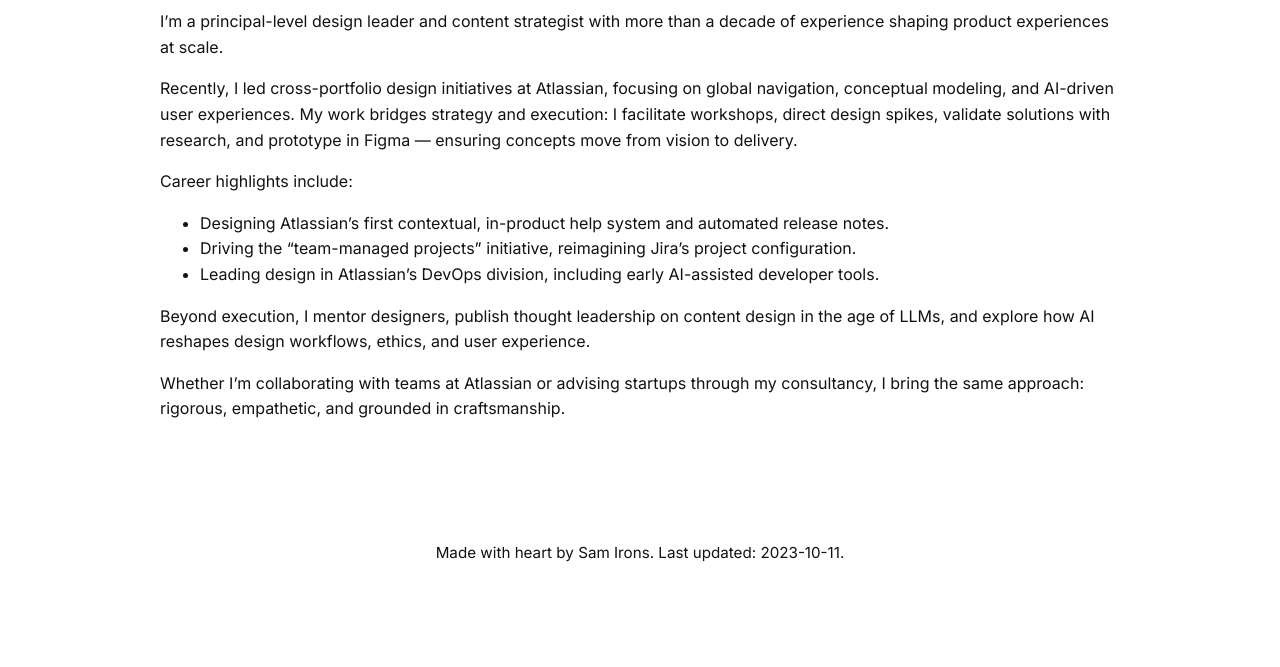
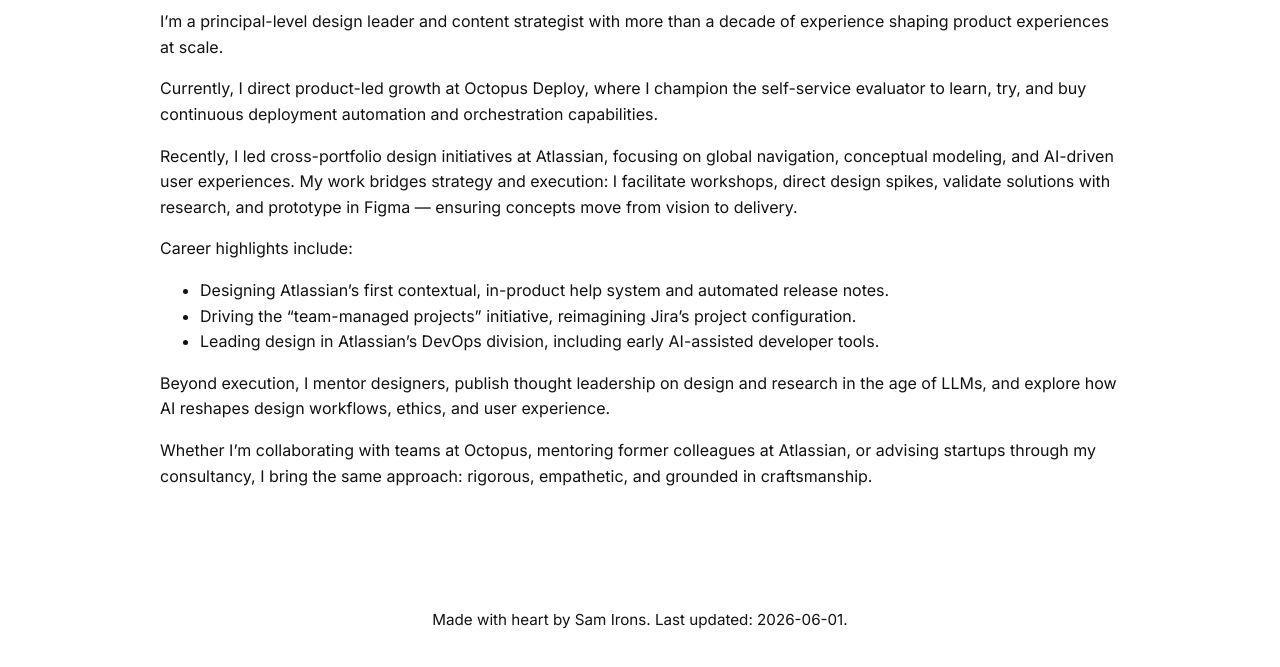
Before and after one commit to ironssamuel/samirons-me, a plain HTML site: page about.html in a window 1280 px wide. Shown: the part 703-1370 px from the top of the page. Before the commit the page ends 1308 px from the top, so only its background shows below. Drawn offline with Linux system fonts and the light colour scheme.

Commit message:
updates to include Octopus

```diff
--- a/about.html
+++ b/about.html
@@ -35,6 +35,12 @@
                     experiences at scale.
                 </p>
                 <p>
+                    Currently, I direct product-led growth at Octopus Deploy,
+                    where I champion the self-service evaluator to learn, try,
+                    and buy continuous deployment automation and orchestration
+                    capabilities.
+                </p>
+                <p>
                     Recently, I led cross-portfolio design initiatives at
                     Atlassian, focusing on global navigation, conceptual
                     modeling, and AI-driven user experiences. My work bridges
@@ -60,21 +66,21 @@
                 </ul>
                 <p>
                     Beyond execution, I mentor designers, publish thought
-                    leadership on content design in the age of LLMs, and explore
-                    how AI reshapes design workflows, ethics, and user
+                    leadership on design and research in the age of LLMs, and
+                    explore how AI reshapes design workflows, ethics, and user
                     experience.
                 </p>
                 <p>
-                    Whether I’m collaborating with teams at Atlassian or
-                    advising startups through my consultancy, I bring the same
-                    approach: rigorous, empathetic, and grounded in
-                    craftsmanship.
+                    Whether I’m collaborating with teams at Octopus, mentoring
+                    former colleagues at Atlassian, or advising startups through
+                    my consultancy, I bring the same approach: rigorous,
+                    empathetic, and grounded in craftsmanship.
                 </p>
             </section>
         </main>
         <footer>
             <div class="container footer-container">
-                <p>Made with heart by Sam Irons. Last updated: 2023-10-11.</p>
+                <p>Made with heart by Sam Irons. Last updated: 2026-06-01.</p>
             </div>
         </footer>
         <script src="script.js"></script>
```
Also changed, not shown: index.html (+5 -5 lines).
